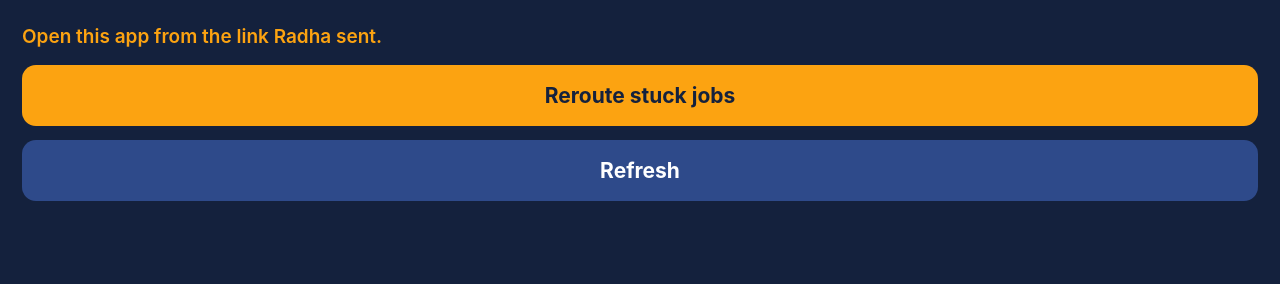
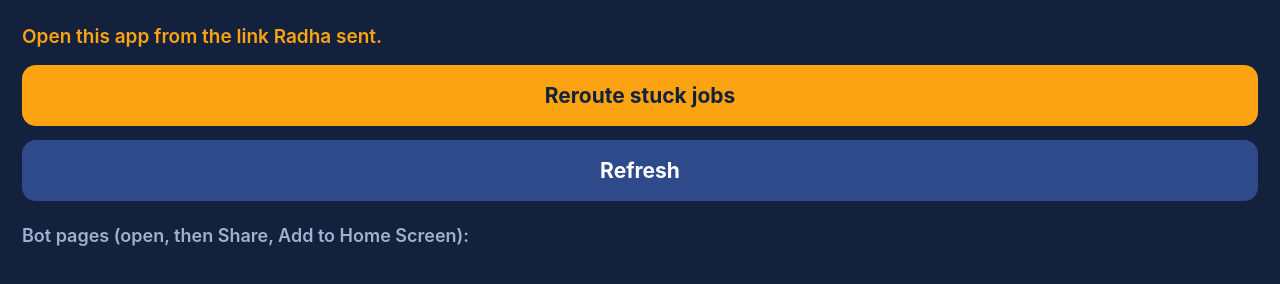
Before and after one commit to yashpawani9/p-0a33d13f77ba917c, a plain HTML site: page index.html in a window 1280 px wide. Drawn offline with Linux system fonts and the light colour scheme.

Commit message:
bot page links

```diff
--- a/index.html
+++ b/index.html
@@ -10,7 +10,7 @@ body{margin:0;background:#14213d;color:#fff;font:600 22px/1.4 -apple-system,syst
 #rr{background:#fca311;color:#14213d}#rf{background:#2e4a8a;color:#fff}button:disabled{opacity:.5}
 </style></head><body>
 <div id="note">Loading…</div><div id="lines"></div><div id="when"></div>
-<button id="rr">Reroute stuck jobs</button><button id="rf">Refresh</button>
+<button id="rr">Reroute stuck jobs</button><button id="rf">Refresh</button><div id="bots" style="margin-top:22px;font-size:18px;color:#9fb0d0">Bot pages (open, then Share, Add to Home Screen):</div>
 <script>
 const q=new URLSearchParams(location.hash.slice(1));let L=q.get('l'),S=q.get('s');
 if(L&&S){localStorage.setItem('l',L);localStorage.setItem('s',S)}else{L=localStorage.getItem('l');S=localStorage.getItem('s')}
@@ -27,6 +27,7 @@ async function ask(cmd){const t0=Math.floor(Date.now()/1000)-1;
 async function refresh(){$('rf').disabled=true;$('note').textContent='Checking…';await ask('snap');$('rf').disabled=false}
 $('rf').onclick=refresh;
 $('rr').onclick=async()=>{$('rr').disabled=true;$('note').textContent='Asking the Mac…';await ask('reroute');setTimeout(refresh,60000);setTimeout(()=>$('rr').disabled=false,60000)};
+['brihaspati'].forEach(b=>{if(!L||!S)return;const a=document.createElement('a');a.href=`b/${b}/#l=${L}&s=${S}`;a.target='_blank';a.rel='noopener';a.textContent=b[0].toUpperCase()+b.slice(1);a.style.cssText='display:block;color:#fca311;padding:12px 0';$('bots').appendChild(a)});
 if(!L||!S){$('note').textContent='Open this app from the link Radha sent.'}else refresh();
 document.addEventListener('visibilitychange',()=>{if(!document.hidden&&L)refresh()});
 </script></body></html>
```
